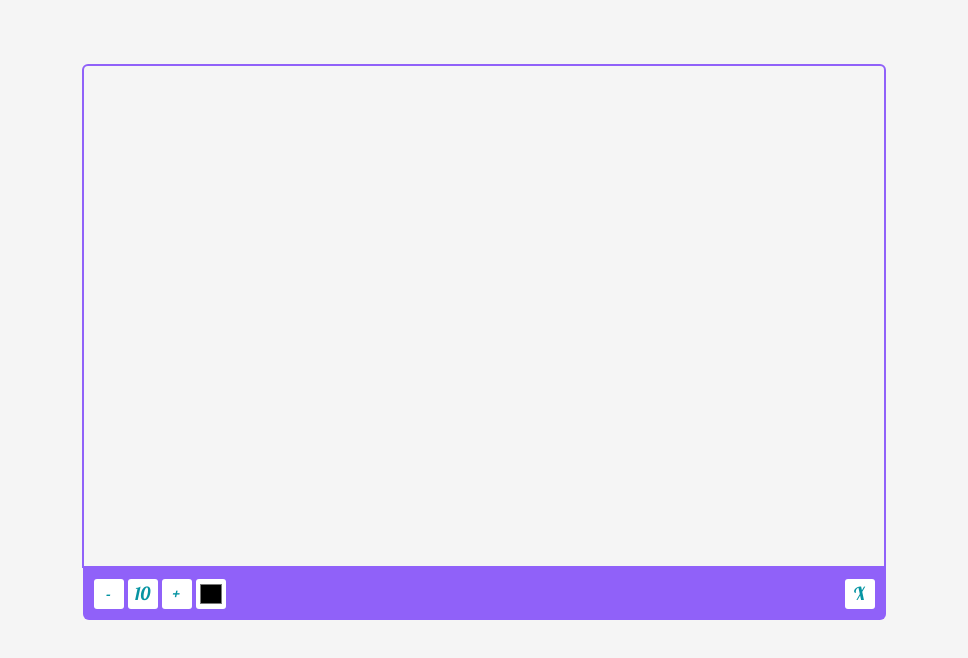
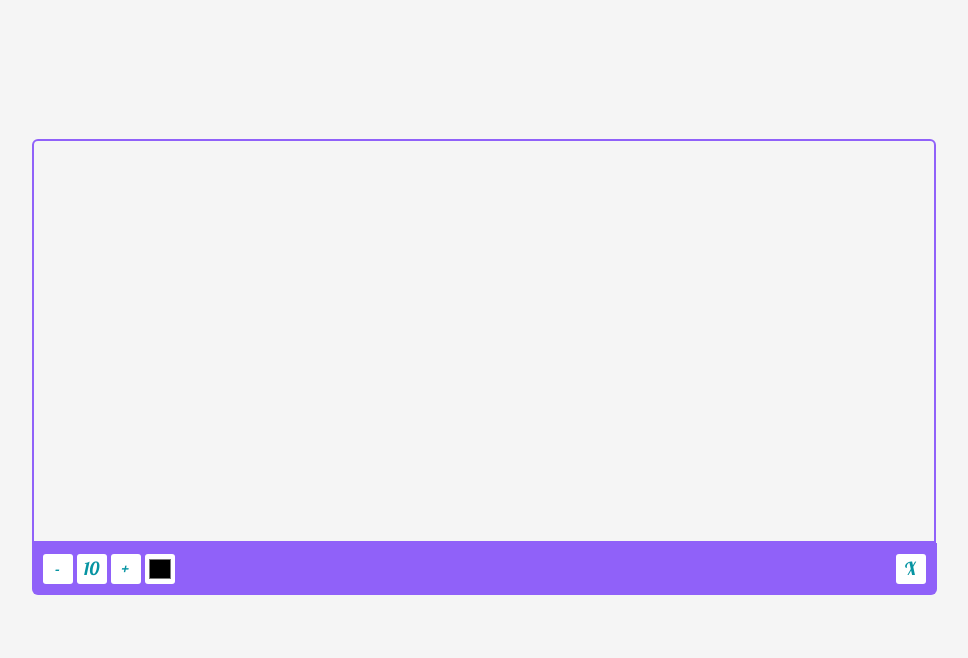
Before and after one commit to Mayadev3/canvas-project, a plain HTML site: page index.html in a window 1280 px wide. Shown: the part 96-754 px from the top of the page, without its empty margins (156-1124 px from the left). Drawn offline with Linux system fonts and the light colour scheme.

Commit message:
increased the width of the canvas

```diff
--- a/index.html
+++ b/index.html
@@ -27,7 +27,7 @@
       ></iframe>
     </div>
     <div class="container">
-      <canvas id="canvas" width="800" height="500"></canvas>
+      <canvas id="canvas" width="900" height="400"></canvas>
       <div class="toolbox">
         <button id="decrease">-</button>
         <span id="size">10</span>
--- a/style.css
+++ b/style.css
@@ -27,13 +27,13 @@ h1 {
 }
 canvas {
   border: 2px solid #9061f9;
-  margin-top: -120px;
+  margin-top: -70px;
   border-top-left-radius: 6px;
   border-top-right-radius: 6px;
 }
 .toolbox {
   background-color: #9061f9;
-  width: 803px;
+  width: 905px;
   border-bottom-left-radius: 6px;
   border-bottom-right-radius: 6px;
   display: flex;
```
